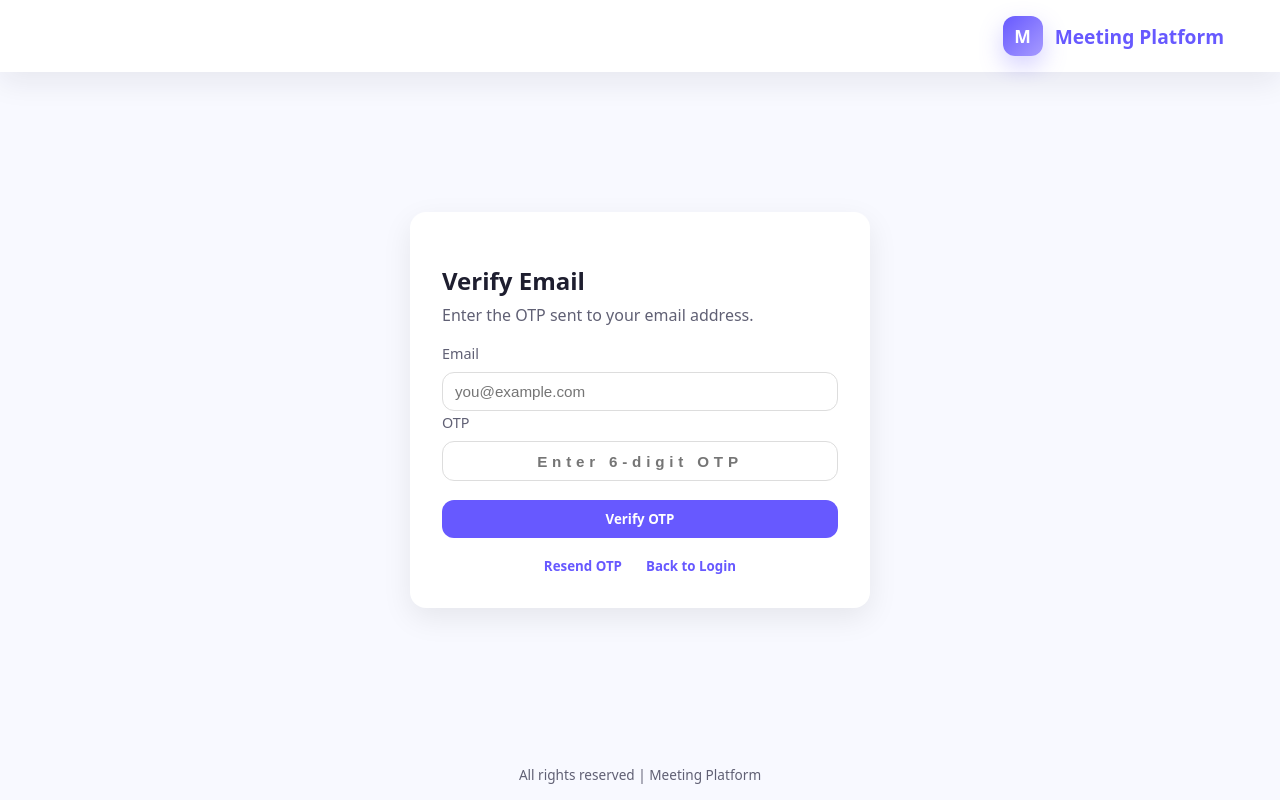
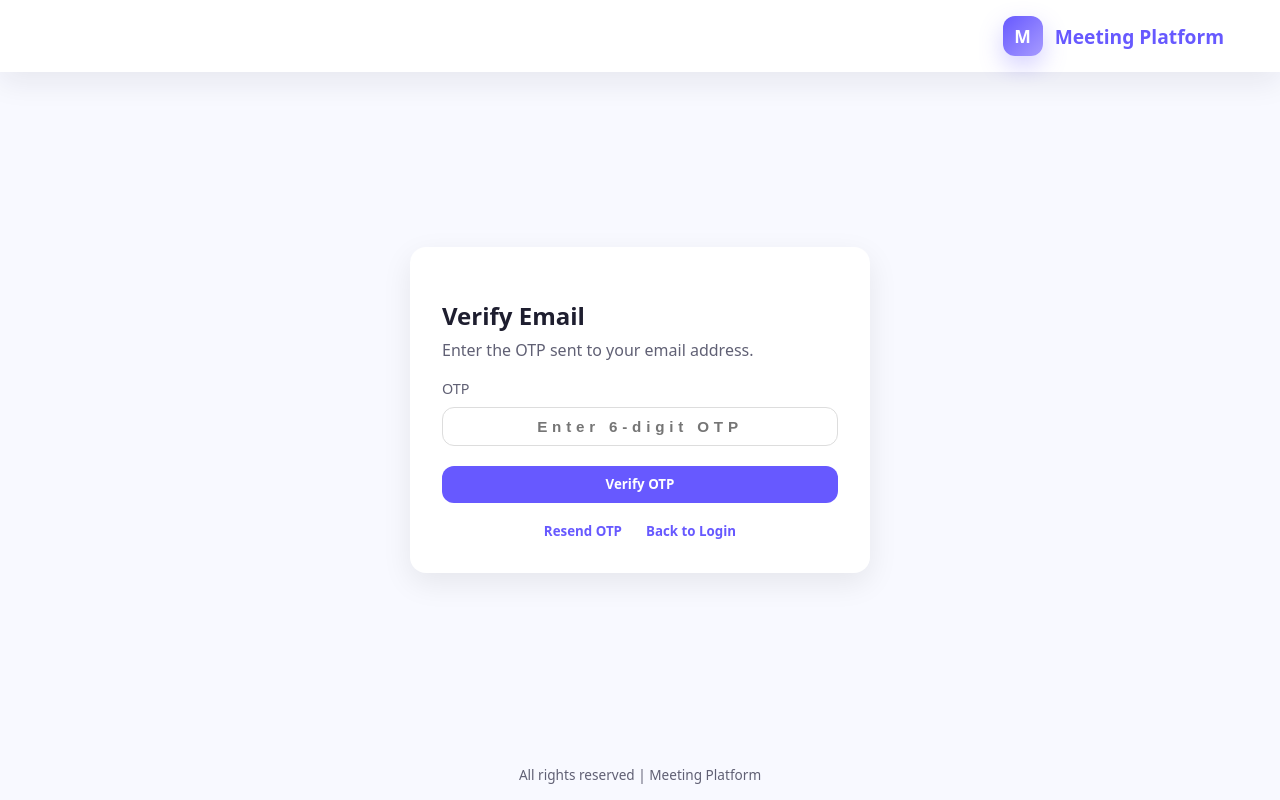
Before and after one commit to Shubh1619/meet-frontend, a React (Vite) app: page /verify-email in a window 1280 px wide. Built offline with nearby package versions, Linux system fonts and the light colour scheme; no server answers.

Commit message:
update otp expiring time 30 sec

```diff
--- a/src/pages/Register.jsx
+++ b/src/pages/Register.jsx
@@ -51,9 +51,9 @@ export default function Register() {
         throw new Error(data.detail || "Registration failed");
       }
 
+      sessionStorage.setItem("pending_verification_email", email.trim().toLowerCase());
       nav("/verify-email", {
         state: {
-          email,
           message:
             data.message ||
             "Registration successful. Enter the OTP sent to your email to verify your account.",
--- a/src/pages/VerifyEmail.jsx
+++ b/src/pages/VerifyEmail.jsx
@@ -8,7 +8,6 @@ export default function VerifyEmail() {
   const { darkMode } = useDarkMode();
   const nav = useNavigate();
   const location = useLocation();
-  const [email, setEmail] = useState(location.state?.email || "");
   const [otp, setOtp] = useState("");
   const [loading, setLoading] = useState(false);
   const [error, setError] = useState("");
@@ -25,9 +24,6 @@ export default function VerifyEmail() {
     if (location.state?.message) {
       setInfo(location.state.message);
     }
-    if (location.state?.email) {
-      setEmail(location.state.email);
-    }
   }, [location.state]);
 
   async function handleVerify(e) {
@@ -36,10 +32,10 @@ export default function VerifyEmail() {
     setSuccess("");
     setInfo("");
 
-    const cleanedEmail = email.trim().toLowerCase();
+    const cleanedEmail = (sessionStorage.getItem("pending_verification_email") || "").trim().toLowerCase();
     const cleanedOtp = otp.trim();
     if (!cleanedEmail) {
-      setError("Email is required.");
+      setError("Verification session expired. Please register again or request a new OTP.");
       return;
     }
     if (!cleanedOtp) {
@@ -57,6 +53,7 @@ export default function VerifyEmail() {
       const data = await res.json().catch(() => ({}));
       if (!res.ok) throw new Error(data.detail || "Failed to verify email.");
       setSuccess(data.message || "Email verified successfully.");
+      sessionStorage.removeItem("pending_verification_email");
       setTimeout(() => nav("/login"), 1200);
     } catch (err) {
       setError(err.message || "Something went wrong.");
@@ -69,9 +66,9 @@ export default function VerifyEmail() {
     setError("");
     setSuccess("");
     setInfo("");
-    const cleanedEmail = email.trim().toLowerCase();
+    const cleanedEmail = (sessionStorage.getItem("pending_verification_email") || "").trim().toLowerCase();
     if (!cleanedEmail) {
-      setError("Enter your email to resend OTP.");
+      setError("Verification session expired. Please register again.");
       return;
     }
 
@@ -141,21 +138,6 @@ export default function VerifyEmail() {
 
         <form onSubmit={handleVerify}>
           <label className="small-muted" style={{ color: mutedColor }}>
-            Email
-          </label>
-          <input
-            className="input mt-1"
-            value={email}
-            onChange={(e) => setEmail(e.target.value)}
-            placeholder="you@example.com"
-            style={{
-              background: darkMode ? "#0f0f23" : "#fff",
-              color: textColor,
-              borderColor: darkMode ? "#333" : "#ddd",
-            }}
-          />
-
-          <label className="small-muted mt-1" style={{ color: mutedColor }}>
             OTP
           </label>
           <input
```
